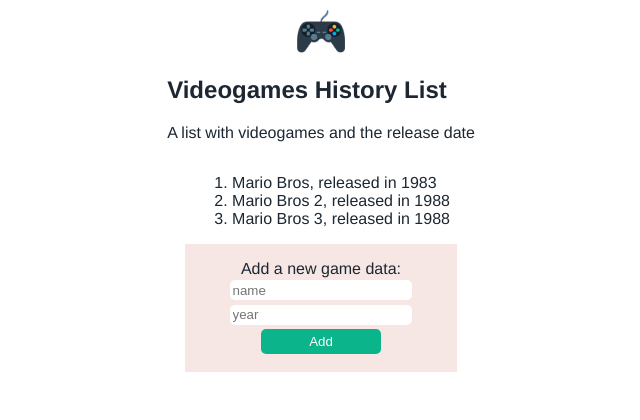
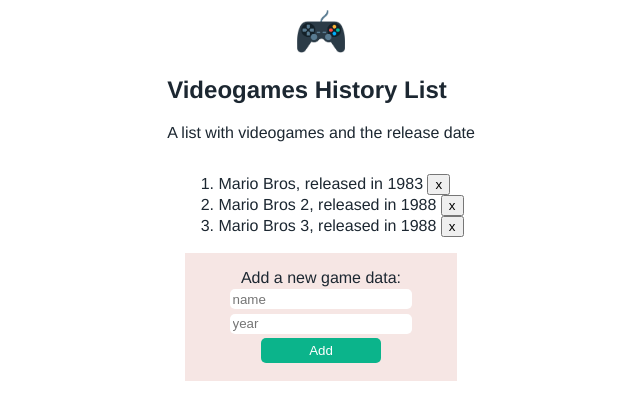
Before and after one commit to flwedu/game-list, a Vue app: page / in a window 1280 px wide. Shown: the top 420 px of the page, without its empty margins (319-959 px from the left). Built offline with nearby package versions, Linux system fonts and the light colour scheme.

Commit message:
add event listener to delete button

```diff
--- a/src/components/GameList.vue
+++ b/src/components/GameList.vue
@@ -1,5 +1,8 @@
 <template>
-  <li>{{ game.name }}, released in {{ game.year }}</li>
+  <li>
+    {{ game.name }}, released in {{ game.year }}
+    <button @click="deleteItem(game.id)">x</button>
+  </li>
 </template>
 
 <script>
@@ -12,6 +15,11 @@
       year: Number,
     },
   },
+  methods: {
+    deleteItem: function (id) {
+      this.$emit("deleteItem", id);
+    },
+  },
 };
 </script>
 
```
